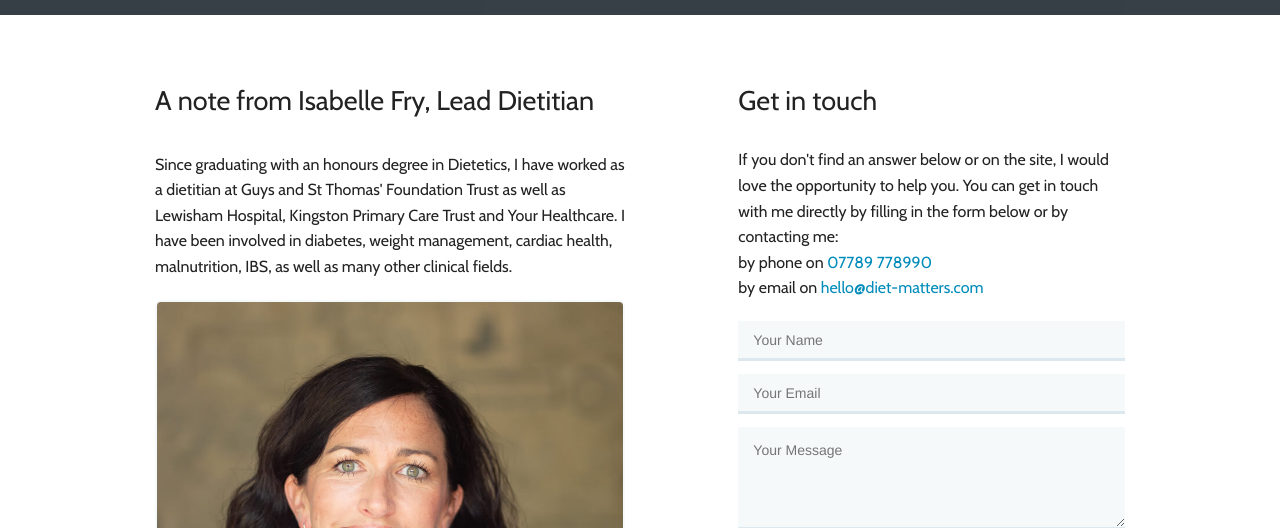
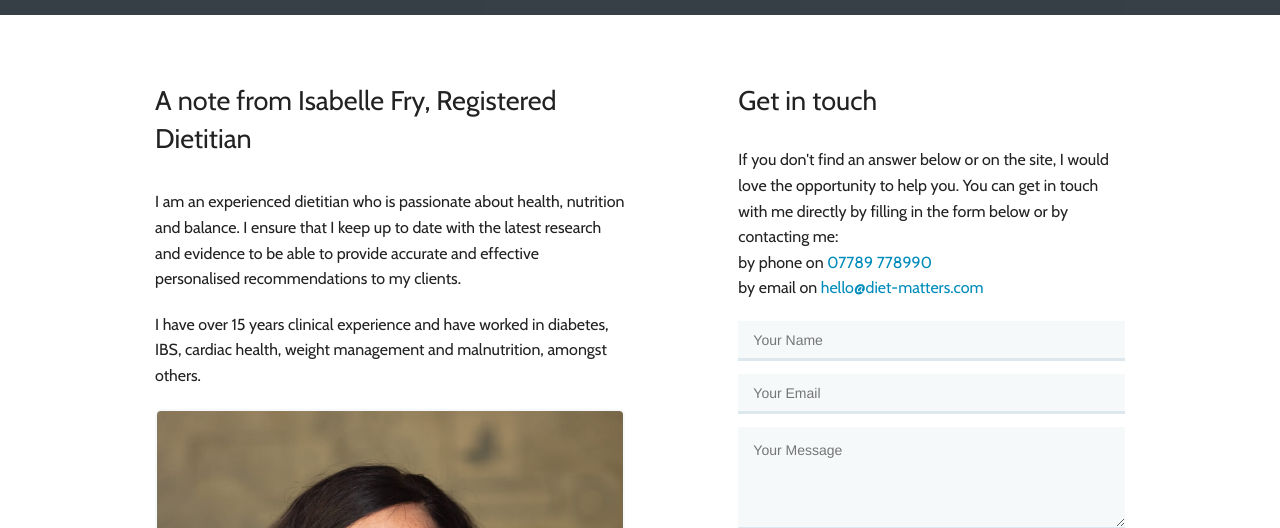
Before and after one commit to bananacrisp/dietmatters, a website: page contact.html in a window 1280 px wide. Shown: the part 272-800 px from the top of the page. Drawn offline with nearby package versions, Linux system fonts and the light colour scheme; a web font is replaced by a local one.

Commit message:
Updated copy

```diff
--- a/contact.html
+++ b/contact.html
@@ -79,8 +79,9 @@
 
       <div class="columns small-12 medium-6">
 
-        <h3>A note from Isabelle Fry, Lead Dietitian</h3>
-        <p>Since graduating with an honours degree in Dietetics, I have worked as a dietitian at Guys and St Thomas' Foundation Trust as well as Lewisham Hospital, Kingston Primary Care Trust and Your Healthcare.  I have been involved in diabetes, weight management, cardiac health, malnutrition, IBS, as well as many other clinical fields.</p>
+        <h3>A note from Isabelle Fry, Registered Dietitian</h3>
+        <p>I am an experienced dietitian who is passionate about health, nutrition and balance. I ensure that I keep up to date with the latest research and evidence to be able to provide accurate and effective personalised recommendations to my clients.</p>
+        <p>I have over 15 years clinical experience and have worked in diabetes, IBS, cardiac health, weight management and malnutrition, amongst others.</p>
         <div class="people-header text-center">
           <img src="img/people/isabelle_faded.jpg">
         </div>
```
